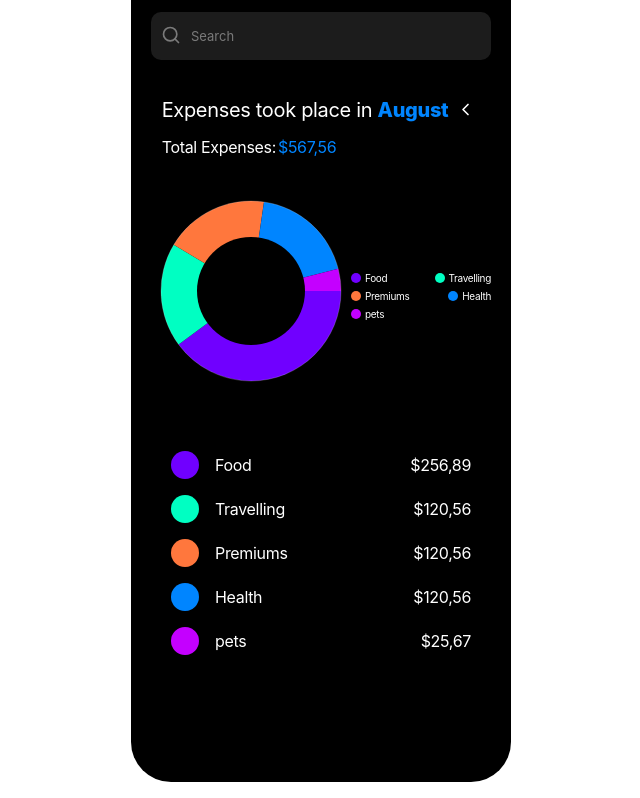
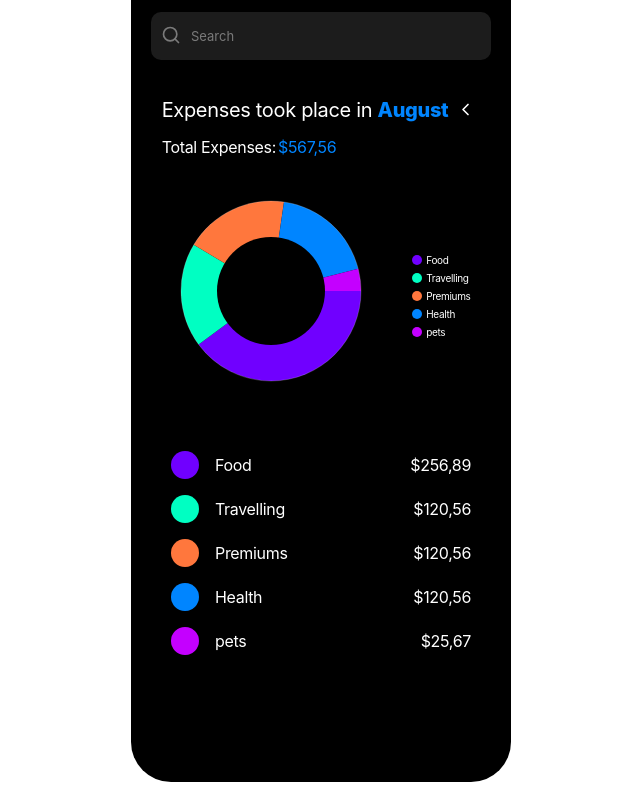
Before and after one commit to abhi-afk-dev/IIIT-Delhi, a Flask app: page /analytics/ in a window 1280 px wide. Shown: the part 133-931 px from the top of the page, without its empty margins (319-959 px from the left). Run offline with Flask 3, Linux system fonts and the light colour scheme; some libraries are stand-ins or nearby versions.

Commit message:
Update analytics.css

```diff
--- a/static/style/analytics.css
+++ b/static/style/analytics.css
@@ -298,7 +298,7 @@ body {
   height: 200px;
   margin: 20px 0;
   display: flex;
-  justify-content: space-between;
+  justify-content: space-around;
   align-items: center;
   position: relative;
 }
@@ -313,7 +313,7 @@ body {
 /* Legend for pie chart colors */
 .chart-legend {
   display: flex;
-  flex-direction: row;
+  flex-direction: column;
   flex-wrap: wrap;
   justify-content: center;
   justify-content: space-between;
```
